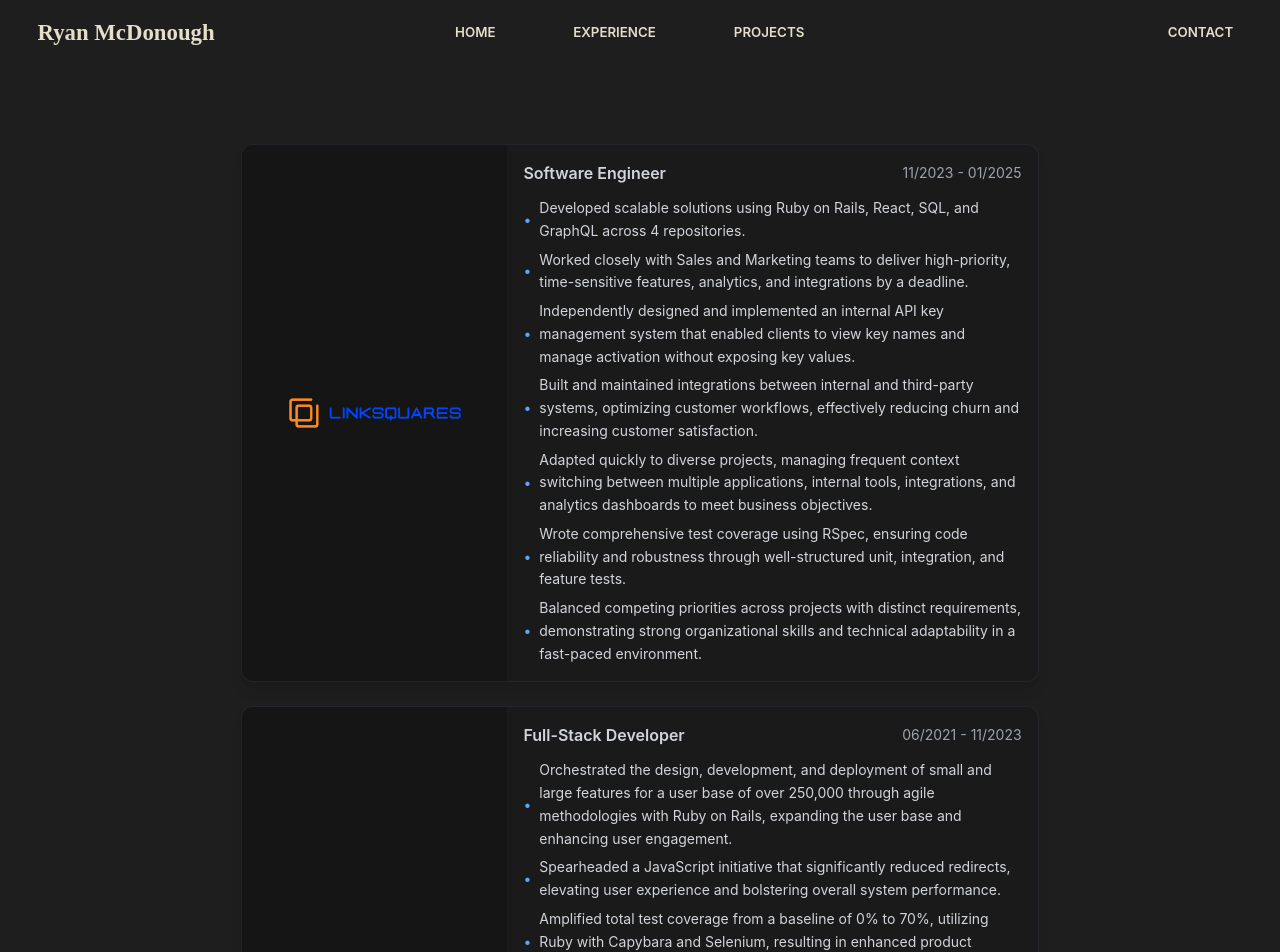
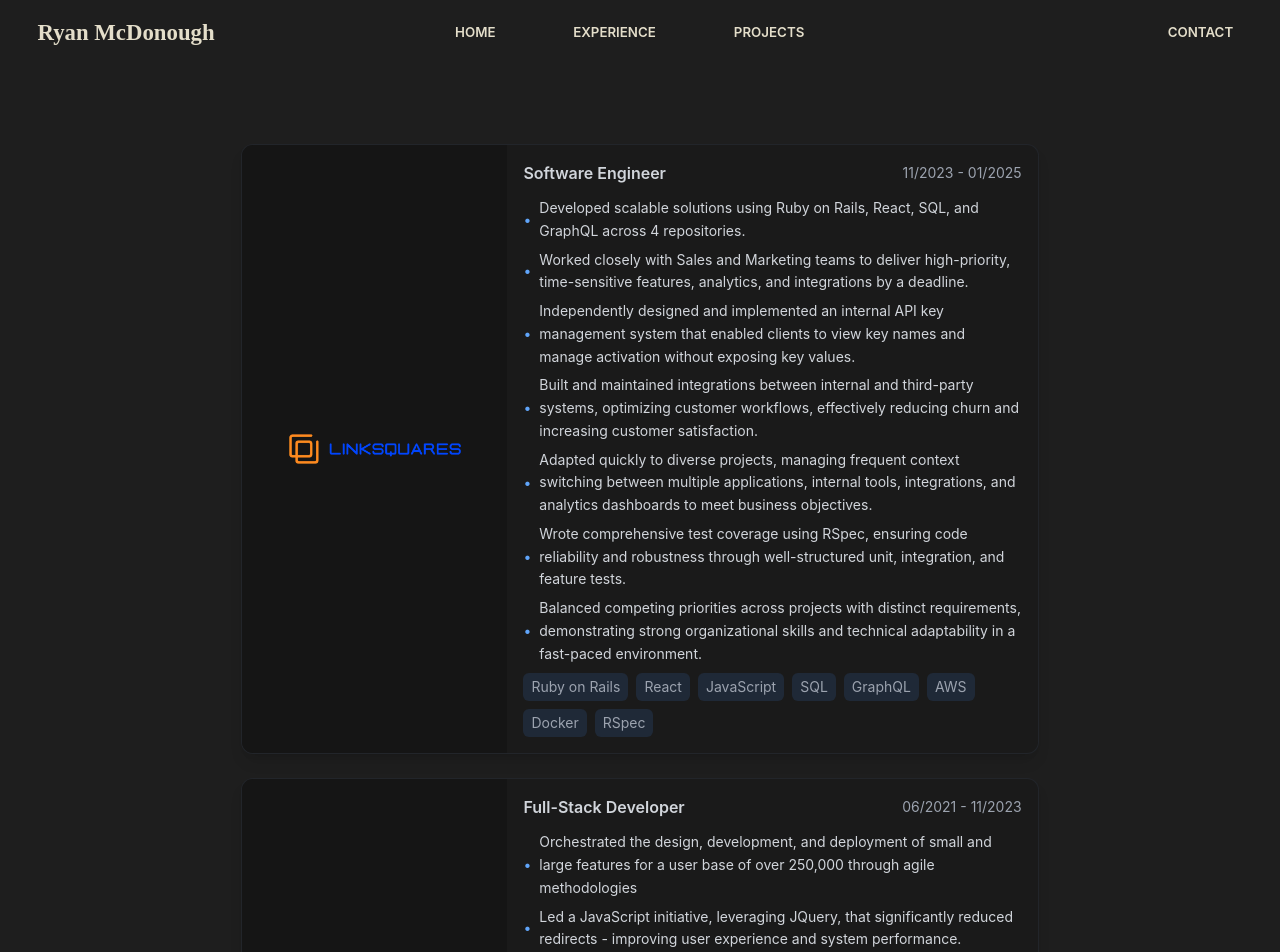
Before and after one commit to ramcdonough/portfolio, a React (Create React App) app: page /experience in a window 1280 px wide. Shown: the top 952 px of the page. Built offline with nearby package versions, Linux system fonts and the light colour scheme; a web font is replaced by a local one.

Commit message:
Added Goalist project, modified language, google SEO

```diff
--- /dev/null
+++ b/public/googlea790b58c4678e1e1.html
@@ -0,0 +1 @@
+google-site-verification: googlea790b58c4678e1e1.html
--- a/public/index.html
+++ b/public/index.html
@@ -18,7 +18,7 @@
             href="https://fonts.googleapis.com/css2?family=Croissant+One&family=Mooli&display=swap"
             rel="stylesheet"
         />
-        <title>Ryan McDonough</title>
+        <title>Ryan McDonough Portfolio</title>
     </head>
     <body>
         <noscript>You need to enable JavaScript to run this app.</noscript>
--- a/src/components/app/TimelineCard.tsx
+++ b/src/components/app/TimelineCard.tsx
@@ -8,6 +8,7 @@ export interface TimelineCardProps {
     description: string[];
     link?: string;
     linkText?: string;
+    techStack?: string[];
 }
 
 export const TimelineCard: React.FC<TimelineCardProps> = ({
@@ -17,6 +18,7 @@ export const TimelineCard: React.FC<TimelineCardProps> = ({
     date,
     description,
     link,
+    techStack,
 }) => {
     const ImageComponent = () => (
         <img
@@ -73,6 +75,14 @@ export const TimelineCard: React.FC<TimelineCardProps> = ({
                             </div>
                         ))}
                     </div>
+
+                    {techStack && (
+                        <div className="flex flex-wrap gap-2 mt-2">
+                            {techStack.map((item, index) => (
+                                <span key={index} className="text-xs text-gray-400 bg-gray-800 px-2 py-1 rounded-md">{item}</span>
+                            ))}
+                        </div>
+                    )}
                 </div>
             </div>
         </div>
--- a/src/components/views/experience.tsx
+++ b/src/components/views/experience.tsx
@@ -19,6 +19,7 @@ function Experience() {
                     "Wrote comprehensive test coverage using RSpec, ensuring code reliability and robustness through well-structured unit, integration, and feature tests.",
                     "Balanced competing priorities across projects with distinct requirements, demonstrating strong organizational skills and technical adaptability in a fast-paced environment."
                 ]}
+                techStack={["Ruby on Rails", "React", "JavaScript", "SQL", "GraphQL", "AWS", "Docker", "RSpec"]}
             />
             <TimelineCard
                 image="/images/logo_visiblebody.png"
@@ -26,14 +27,15 @@ function Experience() {
                 date="06/2021 - 11/2023"
                 link="https://www.visiblebody.com"
                 description={[
-                    "Orchestrated the design, development, and deployment of small and large features for a user base of over 250,000 through agile methodologies with Ruby on Rails, expanding the user base and enhancing user engagement.",
-                    "Spearheaded a JavaScript initiative that significantly reduced redirects, elevating user experience and bolstering overall system performance.",
+                    "Orchestrated the design, development, and deployment of small and large features for a user base of over 250,000 through agile methodologies",
+                    "Led a JavaScript initiative, leveraging JQuery, that significantly reduced redirects - improving user experience and system performance.",
                     "Amplified total test coverage from a baseline of 0% to 70%, utilizing Ruby with Capybara and Selenium, resulting in enhanced product stability and quality.",
-                    "Formulated and executed SQL queries to extract critical insights, pivotal in shaping organizational strategies and swiftly resolving support issues.",
-                    "Substantially contributed to the creation of an automated UI test suite using Python, streamlining testing procedures and fortifying product reliability.",
-                    "Collaborated in the conceptualization, structuring, and execution of a novel admin panel, complete with custom role and permission systems for precise user access management.",
-                    "Integrated software seamlessly with Canvas REST API, fostering efficient and seamless communication pathways.",
+                    "Formulated SQL queries to extract critical insights for shaping company strategies, and swiftly resolving support issues.",
+                    "Contributed to the creation of an automated UI test suite using Python, streamlining testing procedures and fortifying product reliability.",
+                    "Collaborated in the structuring and execution of an admin panel, complete with custom role and permission systems for precise user access management.",
+                    "Integrated software seamlessly with Canvas REST API, allowing for effortless synchronization of course content and assignments.",
                 ]}
+                techStack={["Ruby on Rails", "JavaScript", "JQuery", "Python", "SQL", "AWS", "Capybara", "Selenium"]}
             />
         </TimelinePage>
     );
--- a/src/components/views/projects.tsx
+++ b/src/components/views/projects.tsx
@@ -6,17 +6,36 @@ function Projects() {
     return (
         <TimelinePage>
             <TimelineCard
+                image="/images/logo_goalist.png"
+                link="https://goalist-app.vercel.app"
+                title="Goalist"
+                role="Creator"
+                date="Jan 2025 - Present"
+                description={[
+                    "A web application for managing and tracking goals in a to-do list format, featuring a dashboard that provides an overview of goals and progress to improve visibility and ease context switching.",
+                    "Dashboard allows users to create, edit, and delete goals and goal lists.",
+                    "Users can provide a description using a rich text editor (utilizing tiptap).",
+                    "Progress bars are displayed to track progress towards each goal list.",
+                    "Drag and drop goals to reorder them and to move them between lists.",
+                    "Authentication is handled using Supabase.",
+                    "MVP ready and deployed on Vercel. Plenty more features in the pipeline.",
+                ]}
+                techStack={["React", "React Context API", "Tailwind", "TypeScript", "Vercel", "Supabase"]}
+            />
+            <TimelineCard
                 image="/images/NUWCLogo.png"
                 title="NUWC Employee Workflow Tool (Senior Project)"
                 role="Scrum Master"
                 date="Sept 2019 - April 2020"
                 description={[
-                    "Spearheaded the design and development of an internal web application enabling seamless management, tracking, and distribution of all approval processes throughout the organization.",
+                    "Led the design and development of an internal web application enabling seamless management, tracking, and distribution of all approval processes throughout the organization.",
                     "Employed a comprehensive MERN stack (MongoDB, Express, React, Node) coupled with HTML, CSS, and JavaScript to create a robust and user-friendly platform.",
                     "Directed weekly sprint reviews, ensuring project alignment and progression, while also presenting detailed bi-weekly scrum reports to stakeholders.",
+                    "Met with stakeholders regularly to discuss progress and gather feedback.",
                     "Engineered a dynamic system, empowering users to establish distinct groups, construct intricate workflows (multi-step company approval processes), and facilitate efficient document upload and download procedures.",
                     "Elected by peers to assume the speaking role for the final presentation.",
                 ]}
+                techStack={["React", "Express", "Node", "JavaScript", "MongoDB"]}
             />
         </TimelinePage>
     );
```
Also changed, not shown: public/images/logo_goalist.png (added).
